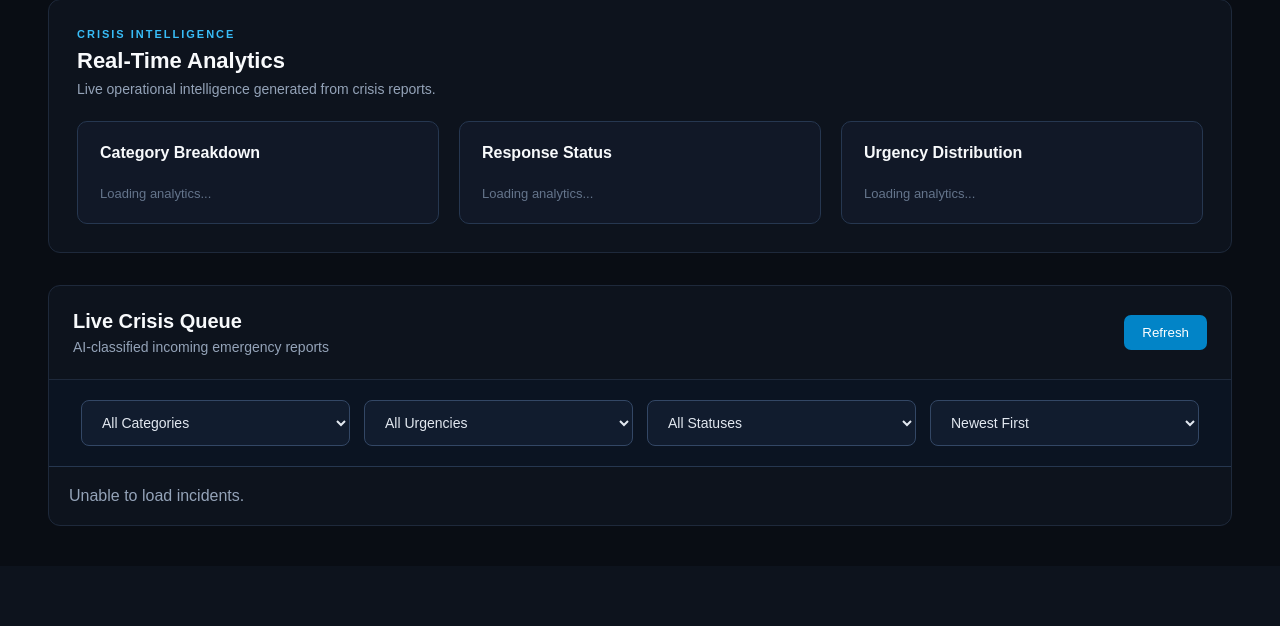
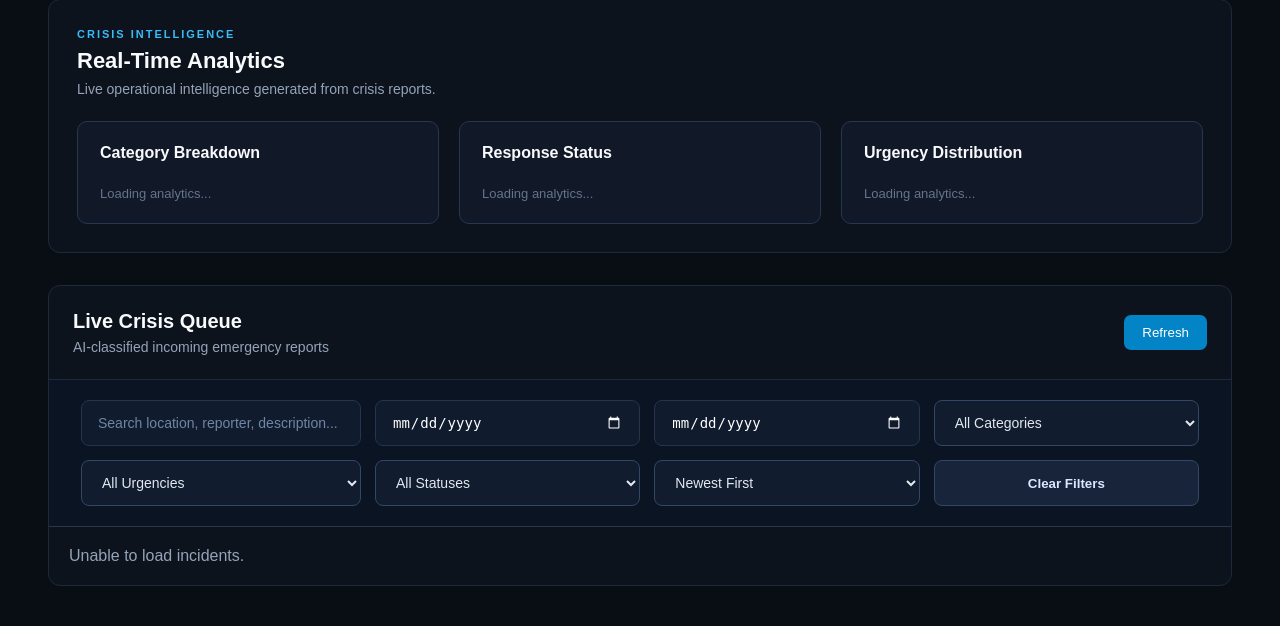
Before and after one commit to afuadahmed/CrisisDesk-AI, a Django app: page / in a window 1280 px wide. Shown: the part 325-951 px from the top of the page. Before the commit the page ends 851 px from the top, so only its background shows below. Run offline with Django 5.2, Linux system fonts and the light colour scheme; data that the repository does not hold is empty.

Commit message:
Add advanced report search and date filtering

```diff
--- a/reports/views.py
+++ b/reports/views.py
@@ -1,4 +1,5 @@
-from django.db.models import Count
+from django.db.models import Count, Q
+from django.shortcuts import get_object_or_404
 
 from rest_framework import status
 from rest_framework.pagination import PageNumberPagination
@@ -25,6 +26,10 @@ class ReportListCreateView(APIView):
         category = request.query_params.get("category")
         urgency = request.query_params.get("urgency")
         report_status = request.query_params.get("status")
+        search = request.query_params.get("search")
+        start_date = request.query_params.get("start_date")
+        end_date = request.query_params.get("end_date")
+
         ordering = request.query_params.get(
             "ordering",
             "-created_at",
@@ -38,6 +43,24 @@ class ReportListCreateView(APIView):
 
         if report_status:
             reports = reports.filter(status=report_status)
+
+        if search:
+            reports = reports.filter(
+                Q(description__icontains=search)
+                | Q(summary__icontains=search)
+                | Q(location__icontains=search)
+                | Q(name__icontains=search)
+            )
+
+        if start_date:
+            reports = reports.filter(
+                created_at__date__gte=start_date
+            )
+
+        if end_date:
+            reports = reports.filter(
+                created_at__date__lte=end_date
+            )
 
         allowed_ordering = [
             "created_at",
@@ -77,6 +100,11 @@ class ReportListCreateView(APIView):
         )
 
         if not serializer.is_valid():
+            print(
+                "SERIALIZER ERRORS:",
+                serializer.errors,
+            )
+
             return Response(
                 {
                     "success": False,
@@ -99,7 +127,10 @@ class ReportListCreateView(APIView):
             )
 
         except Exception as error:
-            print("AI CLASSIFICATION ERROR:", error)
+            print(
+                "AI CLASSIFICATION ERROR:",
+                error,
+            )
 
             return Response(
                 {
@@ -130,7 +161,9 @@ class ReportListCreateView(APIView):
             category=ai_result["category"],
             urgency=ai_result["urgency"],
             summary=ai_result["summary"],
-            suggested_action=ai_result["suggestedAction"],
+            suggested_action=ai_result[
+                "suggestedAction"
+            ],
             confidence=ai_result["confidence"],
             possible_duplicate=duplicate_result[
                 "possible_duplicate"
@@ -182,26 +215,11 @@ class ReportListCreateView(APIView):
 
 class ReportDetailView(APIView):
 
-    def get_report(self, report_id):
-        try:
-            return Report.objects.get(
-                id=report_id
-            )
-
-        except Report.DoesNotExist:
-            return None
-
     def get(self, request, report_id):
-        report = self.get_report(report_id)
-
-        if report is None:
-            return Response(
-                {
-                    "success": False,
-                    "message": "Report not found.",
-                },
-                status=status.HTTP_404_NOT_FOUND,
-            )
+        report = get_object_or_404(
+            Report,
+            id=report_id,
+        )
 
         serializer = ReportSerializer(report)
 
@@ -214,16 +232,12 @@ class ReportDetailView(APIView):
         )
 
     def delete(self, request, report_id):
-        report = self.get_report(report_id)
+        report = get_object_or_404(
+            Report,
+            id=report_id,
+        )
 
-        if report is None:
-            return Response(
-                {
-                    "success": False,
-                    "message": "Report not found.",
-                },
-                status=status.HTTP_404_NOT_FOUND,
-            )
+        report_id_value = str(report.id)
 
         report.delete()
 
@@ -233,6 +247,9 @@ class ReportDetailView(APIView):
                 "message": (
                     "Report deleted successfully."
                 ),
+                "data": {
+                    "reportId": report_id_value,
+                },
             },
             status=status.HTTP_200_OK,
         )
@@ -241,19 +258,10 @@ class ReportDetailView(APIView):
 class ReportStatusUpdateView(APIView):
 
     def patch(self, request, report_id):
-        try:
-            report = Report.objects.get(
-                id=report_id
-            )
-
-        except Report.DoesNotExist:
-            return Response(
-                {
-                    "success": False,
-                    "message": "Report not found.",
-                },
-                status=status.HTTP_404_NOT_FOUND,
-            )
+        report = get_object_or_404(
+            Report,
+            id=report_id,
+        )
 
         new_status = request.data.get("status")
 
@@ -362,7 +370,9 @@ class AnalyticsSummaryView(APIView):
                     "resolvedReports": resolved_reports,
                     "categoryBreakdown": category_counts,
                     "urgencyBreakdown": urgency_counts,
-                    "possibleDuplicates": possible_duplicates,
+                    "possibleDuplicates": (
+                        possible_duplicates
+                    ),
                     "categories": category_counts,
                     "statuses": status_counts,
                     "urgencies": urgency_counts,
@@ -390,7 +400,6 @@ class IncidentStatusUpdateView(APIView):
                 {
                     "success": False,
                     "message": "Invalid status.",
-                    "validStatuses": valid_statuses,
                 },
                 status=status.HTTP_400_BAD_REQUEST,
             )
--- a/static/css/dashboard.css
+++ b/static/css/dashboard.css
@@ -989,3 +989,69 @@ body.modal-open {
         padding: 20px;
     }
 }
+
+.search-input,
+.date-input {
+    min-height: 46px;
+    padding: 0 16px;
+
+    border: 1px solid #24354d;
+    border-radius: 8px;
+
+    background: #101b2d;
+    color: #ffffff;
+
+    font-size: 14px;
+    outline: none;
+}
+
+.search-input {
+    min-width: 280px;
+    flex: 1;
+}
+
+.search-input::placeholder {
+    color: #7185a5;
+}
+
+.search-input:focus,
+.date-input:focus {
+    border-color: #38bdf8;
+}
+
+.date-input {
+    color-scheme: dark;
+}
+
+.clear-filters-button {
+    min-height: 46px;
+    padding: 0 18px;
+
+    border: 1px solid #334765;
+    border-radius: 8px;
+
+    background: #17243a;
+    color: #d9e7ff;
+
+    font-weight: 600;
+    cursor: pointer;
+
+    transition: 0.2s ease;
+}
+
+.clear-filters-button:hover {
+    border-color: #38bdf8;
+    color: #38bdf8;
+}
+
+@media (max-width: 900px) {
+
+    .search-input {
+        min-width: 100%;
+    }
+
+    .date-input,
+    .clear-filters-button {
+        width: 100%;
+    }
+}
--- a/static/js/dashboard.js
+++ b/static/js/dashboard.js
@@ -14,6 +14,18 @@ const statusFilter =
 
 const orderingFilter =
     document.getElementById("orderingFilter");
+
+const searchFilter =
+    document.getElementById("searchFilter");
+
+const startDateFilter =
+    document.getElementById("startDateFilter");
+
+const endDateFilter =
+    document.getElementById("endDateFilter");
+
+const clearFiltersButton =
+    document.getElementById("clearFiltersButton");
 
 
 const totalReports =
@@ -223,6 +235,27 @@ async function loadReports() {
                 statusFilter.value
             );
         }
+
+        if (searchFilter.value.trim()) {
+    params.set(
+        "search",
+        searchFilter.value.trim()
+    );
+}
+
+if (startDateFilter.value) {
+    params.set(
+        "start_date",
+        startDateFilter.value
+    );
+}
+
+if (endDateFilter.value) {
+    params.set(
+        "end_date",
+        endDateFilter.value
+    );
+}
 
 
         const response = await fetch(
@@ -1180,5 +1213,49 @@ setInterval(
     AUTO_REFRESH_INTERVAL
 );
 
+let searchTimeout;
+
+
+searchFilter.addEventListener(
+    "input",
+    function () {
+
+        clearTimeout(searchTimeout);
+
+        searchTimeout = setTimeout(
+            loadReports,
+            400
+        );
+    }
+);
+
+
+startDateFilter.addEventListener(
+    "change",
+    loadReports
+);
+
+
+endDateFilter.addEventListener(
+    "change",
+    loadReports
+);
+
+
+clearFiltersButton.addEventListener(
+    "click",
+    function () {
+
+        searchFilter.value = "";
+        startDateFilter.value = "";
+        endDateFilter.value = "";
+        categoryFilter.value = "";
+        urgencyFilter.value = "";
+        statusFilter.value = "";
+        orderingFilter.value = "-created_at";
+
+        loadReports();
+    }
+);
 
 loadDashboard();
--- a/templates/dashboard.html
+++ b/templates/dashboard.html
@@ -230,112 +230,78 @@
 
             <div class="filter-bar">
 
+    <input
+        type="text"
+        id="searchFilter"
+        placeholder="Search location, reporter, description..."
+        class="search-input"
+    >
+
+    <input
+        type="date"
+        id="startDateFilter"
+        class="date-input"
+        title="Start Date"
+    >
+
+    <input
+        type="date"
+        id="endDateFilter"
+        class="date-input"
+        title="End Date"
+    >
+
     <select id="categoryFilter">
-
-                    <option value="">
-                        All Categories
-                    </option>
-
-                    <option value="fire">
-                        Fire
-                    </option>
-
-                    <option value="accident">
-                        Accident
-                    </option>
-
-                    <option value="medical">
-                        Medical
-                    </option>
-
-                    <option value="crime">
-                        Crime
-                    </option>
-
+        <option value="">All Categories</option>
+        <option value="fire">Fire</option>
+        <option value="accident">Accident</option>
+        <option value="medical">Medical</option>
+        <option value="crime">Crime</option>
         <option value="natural_disaster">
             Natural Disaster
         </option>
-
-                    <option value="other">
-                        Other
-                    </option>
-
+        <option value="other">Other</option>
     </select>
 
-
     <select id="urgencyFilter">
-
-                    <option value="">
-                        All Urgencies
-                    </option>
-
-                    <option value="critical">
-                        Critical
-                    </option>
-
-                    <option value="high">
-                        High
-                    </option>
-
-                    <option value="medium">
-                        Medium
-                    </option>
-
-                    <option value="low">
-                        Low
-                    </option>
-
+        <option value="">All Urgencies</option>
+        <option value="critical">Critical</option>
+        <option value="high">High</option>
+        <option value="medium">Medium</option>
+        <option value="low">Low</option>
     </select>
 
-
     <select id="statusFilter">
-
-                    <option value="">
-                        All Statuses
-                    </option>
-
-                    <option value="pending">
-                        Pending
-                    </option>
-
-                    <option value="in_review">
-                        In Review
-                    </option>
-
-                    <option value="assigned">
-                        Assigned
-                    </option>
-
-                    <option value="resolved">
-                        Resolved
-                    </option>
-
-                    <option value="rejected">
-                        Rejected
-                    </option>
-
+        <option value="">All Statuses</option>
+        <option value="pending">Pending</option>
+        <option value="in_review">In Review</option>
+        <option value="assigned">Assigned</option>
+        <option value="resolved">Resolved</option>
+        <option value="rejected">Rejected</option>
     </select>
 
-
     <select id="orderingFilter">
-
         <option value="-created_at">
             Newest First
         </option>
-
         <option value="created_at">
             Oldest First
         </option>
-
         <option value="-confidence">
             Highest Confidence
         </option>
-
         <option value="confidence">
             Lowest Confidence
         </option>
+    </select>
 
-                </select>
+    <button
+        id="clearFiltersButton"
+        type="button"
+        class="clear-filters-button"
+    >
+        Clear Filters
+    </button>
 
 </div>
 
```
Lines whose indentation alone changed are shown as unchanged.
